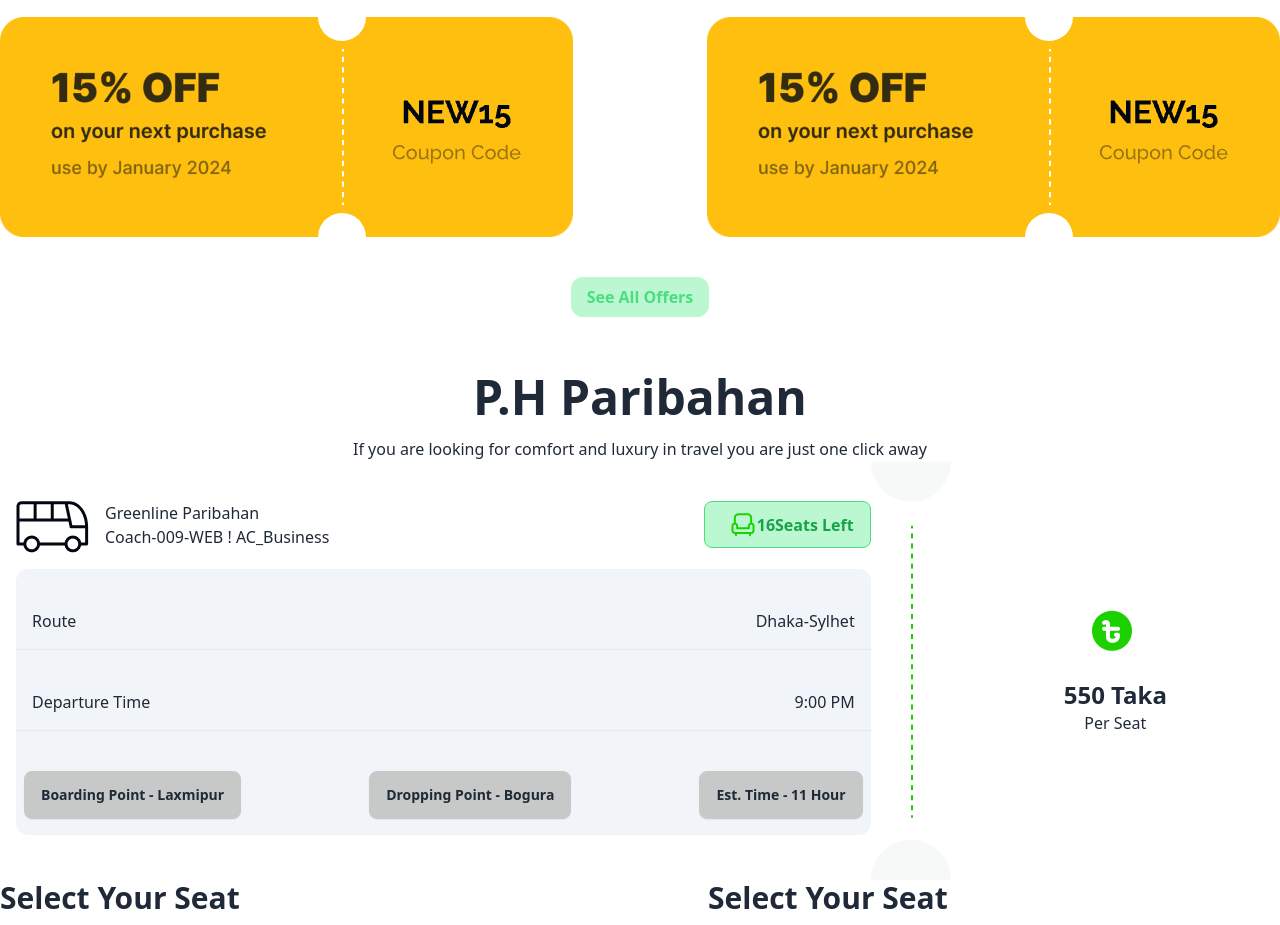
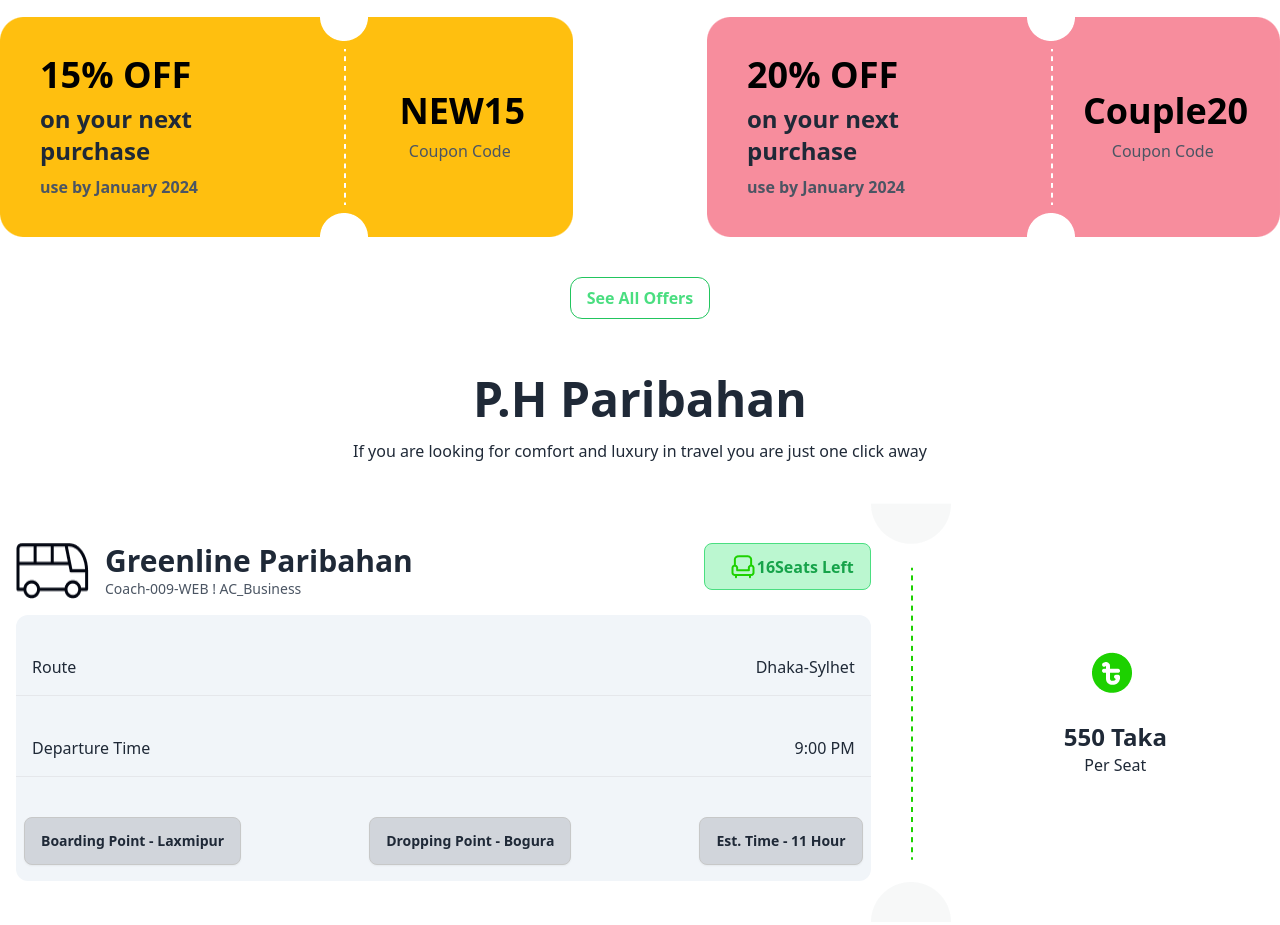
Before and after one commit to SRakiB23/P-Ticket-a5, a plain HTML site: page index.html in a window 1280 px wide. Shown: the part 780-1705 px from the top of the page. Drawn offline with nearby package versions, Linux system fonts and the light colour scheme.

Commit message:
finishing touch for html

```diff
--- a/bus.js
+++ b/bus.js
@@ -1,36 +1,3 @@
-// // Get all seat elements
-// const seats = document.querySelectorAll(".grid-cols-4 > div");
-
-// // Add click event listener to each seat
-// seats.forEach((seat) => {
-//   seat.addEventListener("click", () => {
-//     // Toggle background color
-//     seat.classList.toggle("bg-green-400");
-
-//     mouseClick();
-//   });
-// });
-
-// function mouseClick() {
-//   const currentSeat = getTextElementValueById("current-seat");
-//   const updatedSeat = currentSeat - 1;
-//   setTextElementValueById("current-seat", updatedSeat);
-
-//   const totalSeat = getTextElementValueById("added-seat");
-//   const updatedSeatCount = totalSeat + 1;
-//   setTextElementValueById("added-seat", updatedSeatCount);
-// }
-
-// function handleSeatSelection(seatId) {
-//   const seatNumber = seatId.toUpperCase();
-//   const classType = "Economy";
-//   const price = "550";
-
-//   document.getElementById("seat").textContent = seatNumber;
-//   document.getElementById("class").textContent = classType;
-//   document.getElementById("price").textContent = price;
-// }
-
 let totalPrice = 0;
 
 function handleSeatSelection(seatId) {
@@ -38,10 +5,8 @@
   const classType = "Economy";
   const price = 550; // Store price as a number for calculation
 
-  // Create a new row
   const newRow = document.createElement("tr");
 
-  // Create three cells for seat, class, and price
   const seatCell = document.createElement("td");
   seatCell.textContent = seatNumber;
 
@@ -51,7 +16,6 @@
   const priceCell = document.createElement("td");
   priceCell.textContent = price;
 
-  // Append cells to the new row
   newRow.appendChild(seatCell);
   newRow.appendChild(classCell);
   newRow.appendChild(priceCell);
@@ -93,18 +57,14 @@
   couponSection.style.display = "none";
 }
 
-let maxSeatsReached = false; // Flag to track maximum seats reached
+let maxSeatsReached = false;
 
 // Function to handle seat click event
 function handleSeatClick(seat) {
   if (!maxSeatsReached) {
     // Toggle background color
     seat.classList.toggle("bg-green-400");
-
-    // Call function to update seat information in the table
     handleSeatSelection(seat.id);
-
-    // Call function to update seat count
     updateSeatCount();
   }
 }
@@ -119,8 +79,8 @@
   setTextElementValueById("added-seat", updatedSeatCount);
 
   if (updatedSeatCount === 4) {
-    alert("You Have Reached Maximum Number of Tickets");
-    maxSeatsReached = true; // Update flag
+    alert("You Have Reached Maximum Number (4) of Tickets");
+    maxSeatsReached = true;
   }
 }
 
--- a/index.html
+++ b/index.html
@@ -60,7 +60,7 @@
           />
           <div>
             <button
-              class="flex items-center bg-green-200 hover:bg-blue-700 text-white font-bold py-2 px-4 border border-green-400 rounded-lg"
+              class="flex items-center bg-green-200 hover:bg-green-100 text-white font-bold py-2 px-4 border border-green-400 rounded-lg"
             >
               <span class="text-green-600">Bus</span>
               <img src="/images/bus-icon.png" alt="" class="ml-2" />
@@ -83,7 +83,7 @@
           </p>
           <a
             href="#ticket"
-            class="bg-[#1DD100] p-2 rounded-lg text-white font-semibold"
+            class="bg-[#1DD100] p-2 rounded-lg text-white font-semibold hover:bg-green-500"
             >Buy Tickets</a
           >
         </div>
@@ -98,12 +98,64 @@
           </p>
         </div>
         <div class="flex justify-between pt-10">
-          <img src="/images/Group 113.png" alt="" />
-          <img src="/images/Group 113.png" alt="" />
+          <div class="relative">
+            <img
+              src="/images/Rectangle 9.png"
+              class="w-full h-auto"
+              alt="Your Image"
+            />
+            <div class="absolute inset-0 flex items-center justify-center">
+              <!-- Left side -->
+              <div class="flex-1 pl-10">
+                <p class="text-4xl text-black font-extrabold">15% OFF</p>
+                <p class="text-2xl font-semibold py-2">on your next purchase</p>
+                <p class="text-gray-600 font-semibold">use by January 2024</p>
+              </div>
+
+              <!-- Divider -->
+              <div class="absolute left-80">
+                <img src="images/cupon-devider.png" alt="" />
+              </div>
+              <!-- Adjust position and color as needed -->
+
+              <!-- Right side -->
+              <div class="flex-1 text-right pr-12">
+                <p class="text-4xl font-bold text-black">NEW15</p>
+                <p class="text-center pl-28 pt-2 text-gray-600">Coupon Code</p>
+              </div>
+            </div>
+          </div>
+          <div class="relative">
+            <img
+              src="/images/Rectangle 8.png"
+              class="w-full h-auto"
+              alt="Your Image"
+            />
+            <div class="absolute inset-0 flex items-center justify-center">
+              <!-- Left side -->
+              <div class="flex-1 pl-10">
+                <p class="text-4xl text-black font-extrabold">20% OFF</p>
+                <p class="text-2xl font-semibold py-2">on your next purchase</p>
+                <p class="text-gray-600 font-semibold">use by January 2024</p>
+              </div>
+
+              <!-- Divider -->
+              <div class="absolute left-80">
+                <img src="images/cupon-devider.png" alt="" />
+              </div>
+              <!-- Adjust position and color as needed -->
+
+              <!-- Right side -->
+              <div class="flex-1 text-right pr-8">
+                <p class="text-4xl font-bold text-black">Couple20</p>
+                <p class="text-center pl-20 pt-2 text-gray-600">Coupon Code</p>
+              </div>
+            </div>
+          </div>
         </div>
         <div class="text-center pt-10">
           <button
-            class="bg-green-200 hover:bg-green-700 text-green-400 font-bold py-2 px-4 rounded-xl"
+            class="hover:bg-green-700 border border-green-500 text-green-400 font-bold py-2 px-4 rounded-xl"
           >
             See All Offers
           </button>
@@ -112,7 +164,7 @@
       <!--Ticket section-->
       <section></section>
       <div>
-        <div class="text-center pt-14">
+        <div class="text-center pt-14 pb-10">
           <p class="text-5xl font-bold pb-4">P.H Paribahan</p>
           <p>
             If you are looking for comfort and luxury in travel you are just one
@@ -126,10 +178,12 @@
           <div class="flex flex-1 justify-between pt-10 max-w-4xl pb-4">
             <div class="flex">
               <img src="/images/bus-logo.png" alt="" />
-              <p class="pl-4">
-                Greenline Paribahan <br />
-                Coach-009-WEB ! AC_Business
-              </p>
+              <div>
+                <p class="pl-4 text-3xl font-bold">Greenline Paribahan</p>
+                <p class="pl-4 text-sm text-gray-600">
+                  Coach-009-WEB ! AC_Business
+                </p>
+              </div>
             </div>
 
             <div class="">
@@ -156,11 +210,15 @@
             </div>
             <hr />
             <div class="flex gap-32 pt-10 pb-4 pr-2 max-w-4xl">
-              <button class="btn btn-active ml-2">
+              <button class="btn btn-active ml-2 bg-gray-300">
                 Boarding Point - Laxmipur
               </button>
-              <button class="btn btn-active">Dropping Point - Bogura</button>
-              <button class="btn btn-active">Est. Time - 11 Hour</button>
+              <button class="btn btn-active bg-gray-300">
+                Dropping Point - Bogura
+              </button>
+              <button class="btn btn-active bg-gray-300">
+                Est. Time - 11 Hour
+              </button>
             </div>
           </div>
         </div>
@@ -178,7 +236,7 @@
       <!--Seat and Input-->
       <section>
         <!--for whole section-->
-        <div class="grid grid-cols-2 gap-14">
+        <div class="grid grid-cols-2 gap-14 pt-10">
           <div class="ww">
             <p class="text-3xl font-semibold pb-4">Select Your Seat</p>
             <hr />
```
Also changed, not shown: images/Rectangle 9.png (added), 1 other file.
